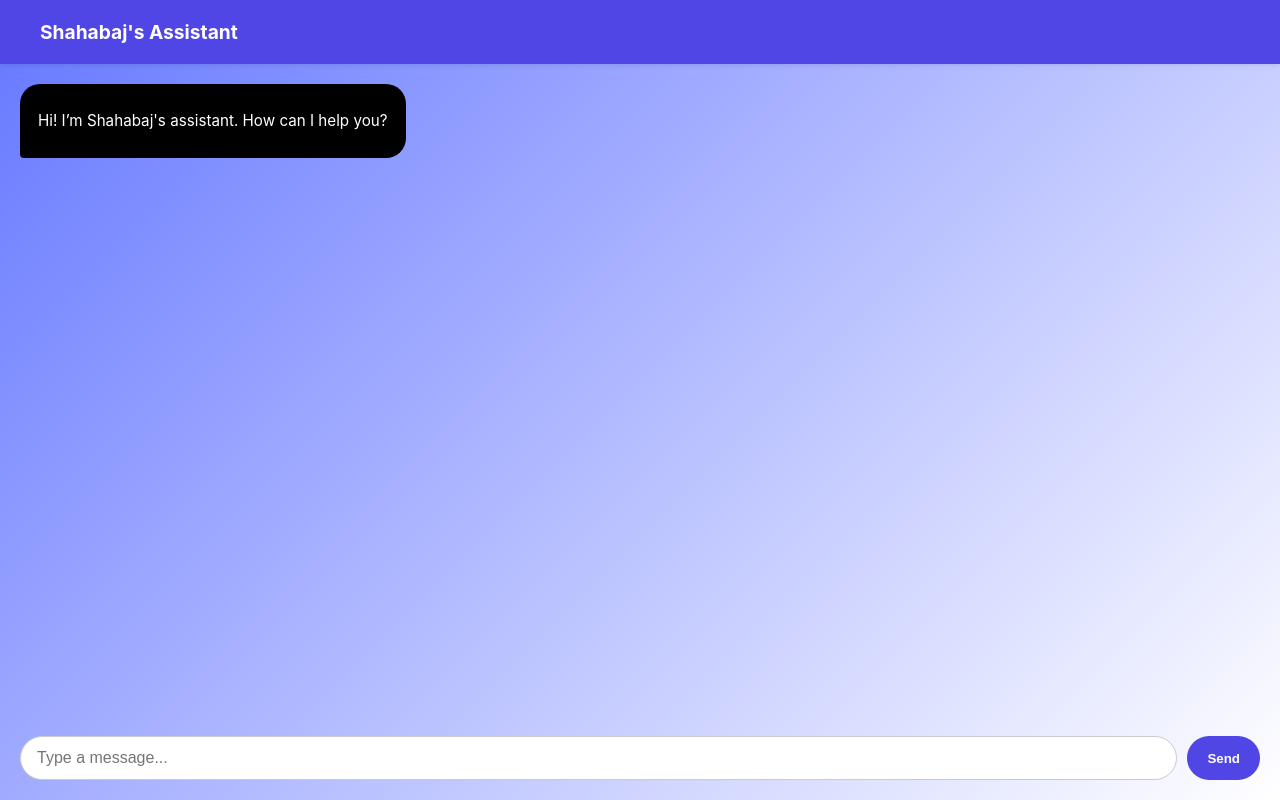
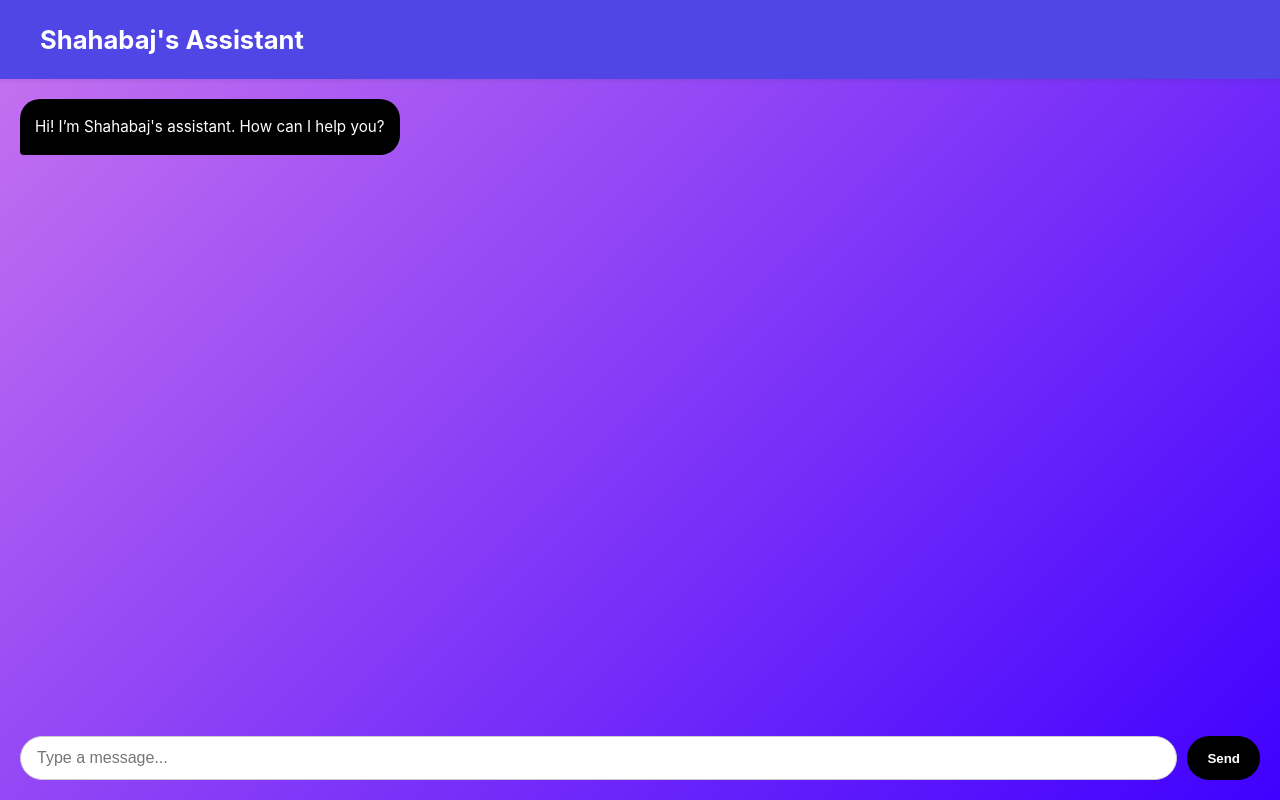
Before and after one commit to meShahabaj/Shahabaj, a React (Create React App) app in the folder Frontend/: page /#/assistant in a window 1280 px wide. Built offline with nearby package versions, Linux system fonts and the light colour scheme; no server answers.

Commit message:
assistant done

```diff
--- a/Frontend/src/Pages/Assistant/Assistant.css
+++ b/Frontend/src/Pages/Assistant/Assistant.css
@@ -4,7 +4,7 @@
     flex-direction: column;
     height: 100vh;
     font-family: "Inter", sans-serif;
-    background: linear-gradient(135deg, #6577ff, #ffffff);
+    background: linear-gradient(135deg, #c874ef, #4000ff);
 }
 
 /* Header */
@@ -12,7 +12,7 @@
     padding: 7px 40px;
     background: #4f46e5;
     color: #fff;
-    font-size: .6rem;
+    font-size: .8rem;
     font-weight: 600;
     box-shadow: 0 1px 5px rgba(0, 0, 0, 0.1);
 }
@@ -40,19 +40,20 @@
 /* Message bubbles */
 .assistant-message {
     max-width: 70%;
-    padding: 12px 18px;
+    padding: 5px 15px;
     border-radius: 20px;
     font-size: 0.95rem;
-    line-height: 1.3;
+    line-height: 1;
     word-wrap: break-word;
 }
 
 /* User messages */
 .assistant-message.user {
     align-self: flex-end;
-    background: #4f46e5;
-    color: #fff;
-    border-bottom-right-radius: 4px;
+    background: #fafafb;
+    color: #000000;
+    border-bottom-right-radius: 6px;
+    padding: 1rem 1rem;
 }
 
 /* Bot messages */
@@ -72,7 +73,7 @@
 .typing-dot {
     width: 6px;
     height: 6px;
-    background: #4f46e5;
+    background: #000000;
     border-radius: 50%;
     animation: blink 1.4s infinite both;
 }
@@ -119,7 +120,7 @@
 
 .assistant-input button {
     padding: 12px 20px;
-    background: #4f46e5;
+    background: #000000;
     color: #fff;
     border: none;
     border-radius: 999px;
@@ -129,5 +130,6 @@
 }
 
 .assistant-input button:hover {
-    background: #3730a3;
+    background: #ffffff;
+    color: #000000;
 }
```
